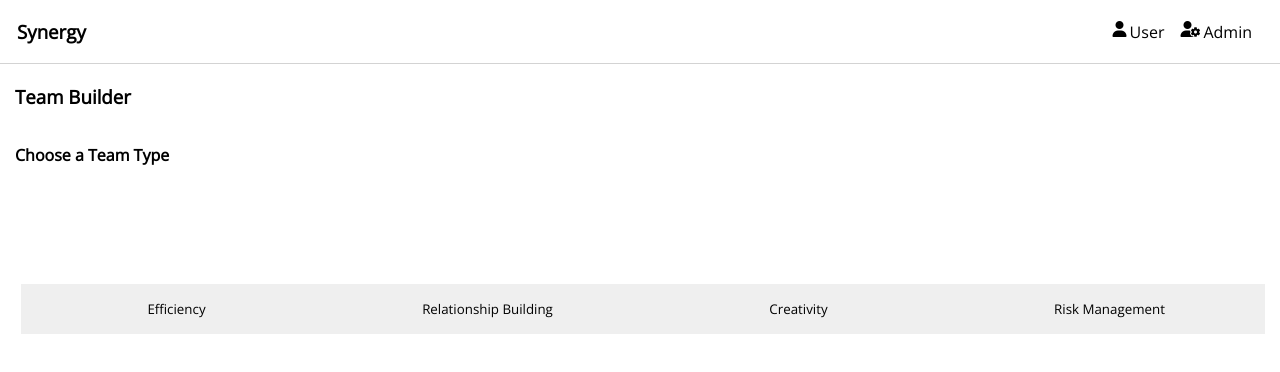
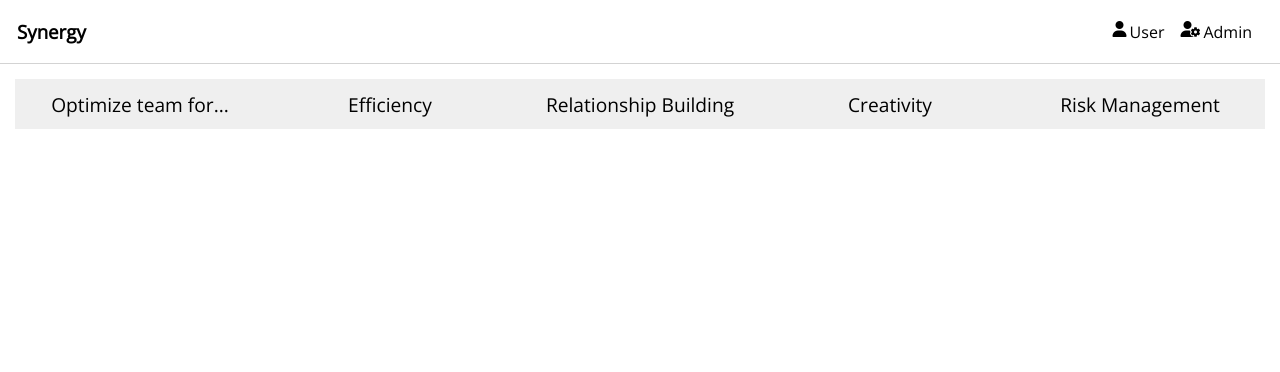
Before and after one commit to NCiarelli/synergy-angular, an Angular app: page /team-builder in a window 1280 px wide. Shown: the top 372 px of the page. Built offline with nearby package versions, Linux system fonts and the light colour scheme.

Commit message:
adjusted styling to dashboard teamtype selector

```diff
--- a/src/app/team-builder/team-builder.component.css
+++ b/src/app/team-builder/team-builder.component.css
@@ -1,17 +1,11 @@
 * {
   font-family: "Open Sans", sans-serif;
 }
-.risk {
-  background-color: brown;
-}
-.creativity {
-  background-color: red;
-}
-.relationship {
-  background-color: blue;
-}
+.risk,
+.creativity,
+.relationship,
 .efficiency {
-  background-color: green;
+  background-color: #fd9c3c;
 }
 
 #button-section {
@@ -70,9 +64,15 @@ h4 {
   margin: auto;
   width: 100%;
   height: 50px;
+  color: black;
+  font-size: 1.2em;
   /* margin-right: 10px;
   margin-top: 10px;
   margin-bottom: 10px; */
+}
+
+.team-name-btn:focus {
+  outline: none;
 }
 
 .selected {
@@ -88,6 +88,8 @@ h4 {
   width: 100%;
   display: flex;
   justify-content: space-evenly;
+  margin: 0;
+  padding: 0;
 }
 
 .header-background {
--- a/src/app/team-builder/team-builder.component.html
+++ b/src/app/team-builder/team-builder.component.html
@@ -1,11 +1,8 @@
-<h3>Team Builder</h3>
+<!-- <h3>Team Builder</h3> -->
 <section id="button-section">
-  <div class="header-background" [ngClass]="headerBackgroundClass">
-    <h4>Choose a Team Type</h4>
-  </div>
   <!-- buttons for loadouts -->
   <div class="btn-container">
-    <p>{{ activeHeaderText }}</p>
+    <button class="team-names team-name-btn">Optimize team for...</button>
     <button
       class="team-names"
       *ngFor="let teamType of teamTypes"
@@ -16,6 +13,10 @@
     >
       {{ teamType.name }}
     </button>
+  </div>
+  <div class="header-background" [ngClass]="headerBackgroundClass">
+    <p>{{ activeHeaderText }}</p>
+    <!-- <h4>Choose a Team Type</h4> -->
   </div>
 </section>
 
```
